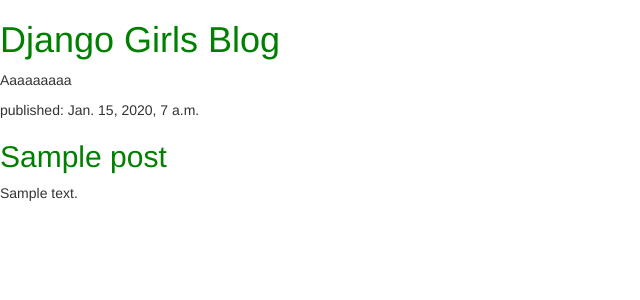
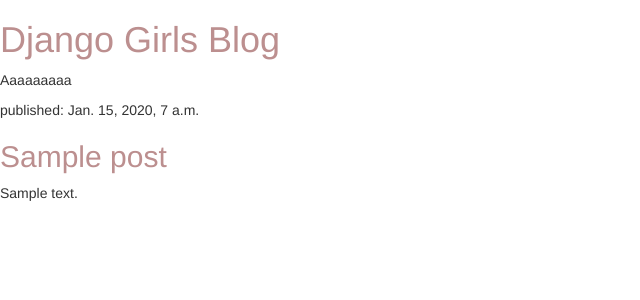
Before and after one commit to 10520200031/my-first-blog, a Django app: page / in a window 1280 px wide. Shown: the top 300 px of the page, without its empty margins (0-640 px from the left). Run offline with Django 3.2, Linux system fonts and the light colour scheme; tables that the repository leaves empty hold one stand-in row (values such as "Sample post"); some libraries are stand-ins or nearby versions.

Commit message:
eita eita

```diff
--- a/blog/static/css/blog.css
+++ b/blog/static/css/blog.css
@@ -1,3 +1,3 @@
 h1 a, h2 a {
-    color: green;
+    color: rosybrown;
 }
--- a/blog/views.py
+++ b/blog/views.py
@@ -2,7 +2,6 @@
 from django.utils import timezone
 from .models import Post
 
-# Create your views here.
 def post_list(request):
     posts = Post.objects.filter(published_date__lte=timezone.now()).order_by('published_date')
     return render(request, 'blog/post_list.html', {'posts': posts})
```
Also changed, not shown: blog/templates/blog/post_list.html (line endings or trailing spaces).
